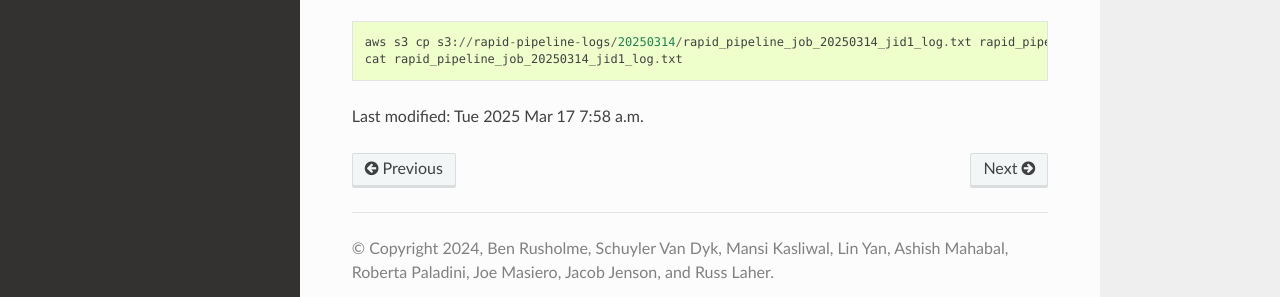
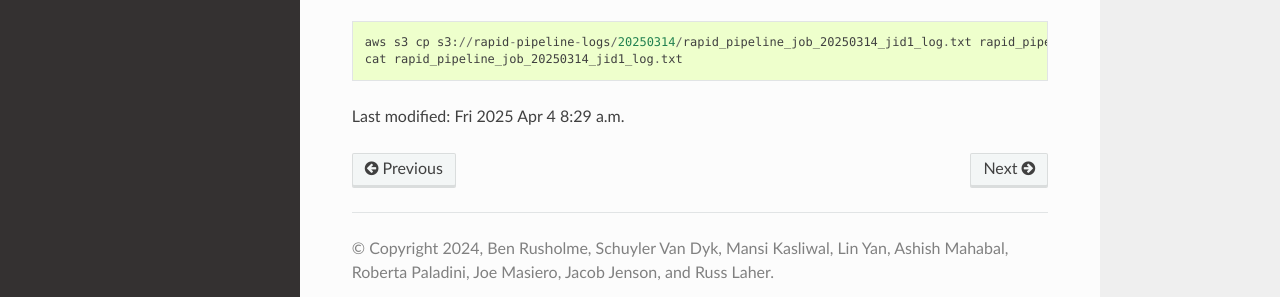
Before and after one commit to Caltech-IPAC/rapid, a Sphinx documentation site: the page built from docs/source/dev/notes.rst, in a window 1280 px wide and 900 px high, scrolled down 5289 px. Shown: the part 559-856 px from the top of the window. Built offline with Sphinx 7.4.7 and the Read the Docs theme 3.1.0, drawn with Linux system fonts in a browser that asks for light colours; formulas are drawn with MathJax 3.

Commit message:
Updated last-modified timestamp.

```diff
--- a/docs/source/dev/notes.rst
+++ b/docs/source/dev/notes.rst
@@ -303,4 +303,4 @@ Download and examine log file:
    aws s3 cp s3://rapid-pipeline-logs/20250314/rapid_pipeline_job_20250314_jid1_log.txt rapid_pipeline_job_20250314_jid1_log.txt
    cat rapid_pipeline_job_20250314_jid1_log.txt
 
-Last modified: Tue 2025 Mar 17 7:58 a.m.
+Last modified: Fri 2025 Apr 4 8:29 a.m.
```
